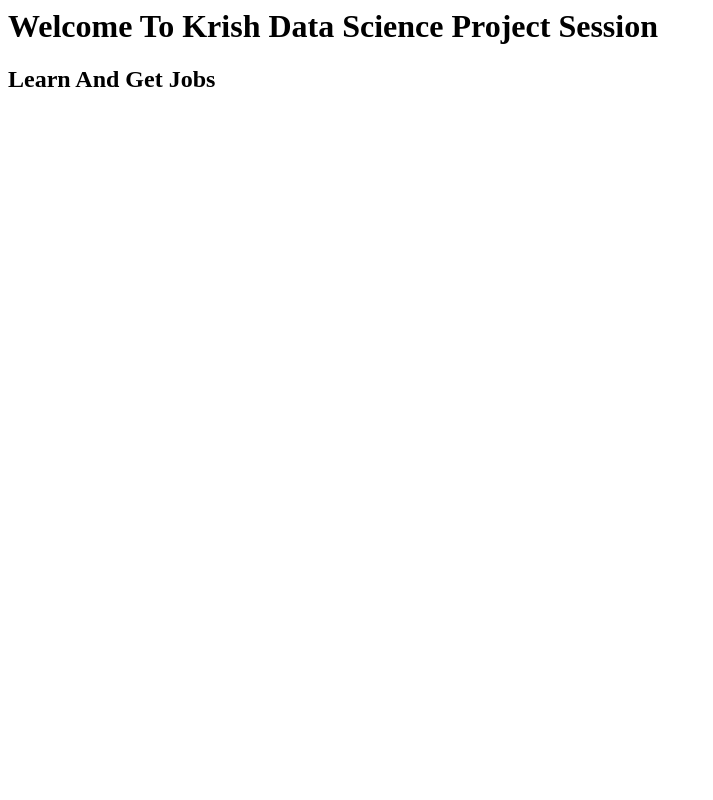
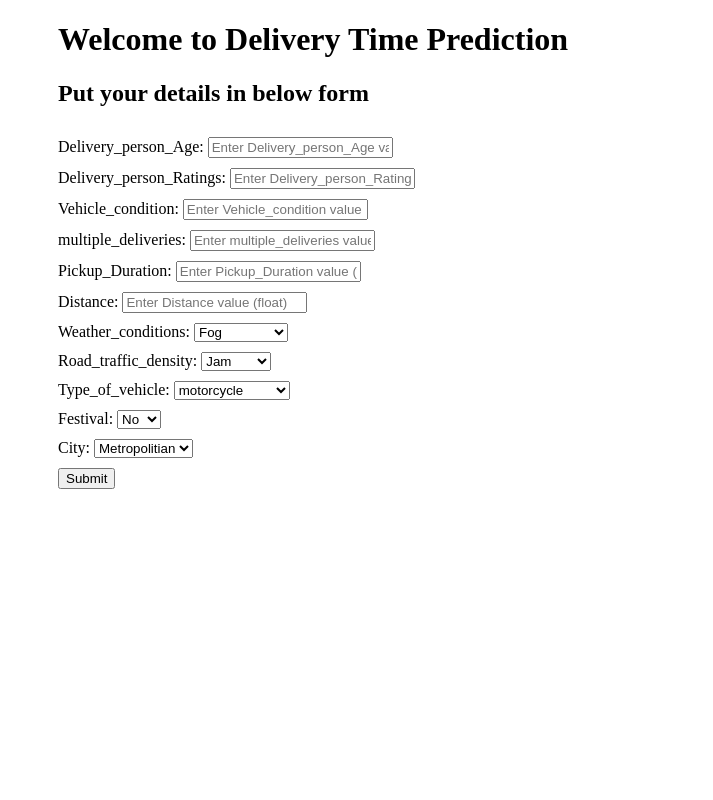
Before and after one commit to mohitnilkute013/DeliveryTimePrediction, a Flask app: template templates/index.html in a window 1280 px wide. Shown: the whole page, without its empty margins (0-713 px from the left). Run offline with Flask 3, Linux system fonts and the light colour scheme; the template is opened without the code that fills it: most values are stand-ins (such as "Sample title", 1, 10 or a date in 2020).

Commit message:
New Website

```diff
--- a/app.py
+++ b/app.py
@@ -38,6 +38,7 @@ def predict_datapoint():
         results=round(pred[0],2)
 
         return render_template('results.html',final_result=results)
+        # return jsonify({"final_result": float(results)})
 
 
 
--- a/templates/index.html
+++ b/templates/index.html
@@ -1,2 +1,131 @@
-<h1>Welcome To Krish Data Science Project Session</h1>
-<h2>Learn And Get Jobs</h2>
+<!DOCTYPE html>
+<html lang="en">
+<head>
+    <meta charset="UTF-8">
+    <meta name="viewport" content="width=device-width, initial-scale=1.0">
+    <title>Document</title>
+    <style>
+        html{
+            margin-left:50px;
+        }
+        .form-group{
+            justify-content: center;
+            padding-top: 10px;
+        }
+    </style>
+
+    <!-- <script src="https://code.jquery.com/jquery-3.6.0.min.js"></script>
+    <script>
+        $(document).ready(function() {
+            $("#myForm").submit(function(event) {
+                event.preventDefault();  // Prevent form submission
+                $.ajax({
+                    type: "POST",
+                    url: "/predict",
+                    data: $(this).serialize(),
+                    success: function(response) {
+                        $("#res").text(response.variable);
+                    },
+                    error: function(error) {
+                        console.log(error);
+                    }
+                });
+            });
+        });
+    </script> -->
+
+
+</head>
+<body>
+    <h1>Welcome to Delivery Time Prediction</h1>
+    <h2>Put your details in below form</h2>
+    <form action="{{url_for('predict_datapoint')}}" id="myForm" method="POST">
+        <div class="form-group">
+            <label for="Delivery_person_Age">Delivery_person_Age:</label>
+            <input type="text" id="Delivery_person_Age" name="Delivery_person_Age" placeholder="Enter Delivery_person_Age value (float)">
+        </div>
+
+        <div class="form-group">
+            <label for="Delivery_person_Ratings">Delivery_person_Ratings:</label>
+            <input type="text" id="Delivery_person_Ratings" name="Delivery_person_Ratings" placeholder="Enter Delivery_person_Ratings value (float)">
+        </div>
+
+        <div class="form-group">
+            <label for="Vehicle_condition">Vehicle_condition:</label>
+            <input type="text" id="Vehicle_condition" name="Vehicle_condition" placeholder="Enter Vehicle_condition value (int)">
+        </div>
+
+        <div class="form-group">
+            <label for="multiple_deliveries">multiple_deliveries:</label>
+            <input type="text" id="multiple_deliveries" name="multiple_deliveries" placeholder="Enter multiple_deliveries value (float)">
+        </div>
+
+        <div class="form-group">
+            <label for="Pickup_Duration">Pickup_Duration:</label>
+            <input type="text" id="Pickup_Duration" name="Pickup_Duration" placeholder="Enter Pickup_Duration value (float)">
+        </div>
+
+        <div class="form-group">
+            <label for="Distance">Distance:</label>
+            <input type="text" id="Distance" name="Distance" placeholder="Enter Distance value (float)">
+        </div>
+
+    <div class="form-group">
+      <label for="Weather_conditions">Weather_conditions:</label>
+      <select id="Weather_conditions" name="Weather_conditions">
+        <option value="Fog">Fog</option>
+        <option value="Stormy">Stormy</option>
+        <option value="Sandstorms">Sandstorms</option>
+        <option value="Windy">Windy</option>
+        <option value="Cloudy">Cloudy</option>
+        <option value="Sunny">Sunny</option>
+      </select>
+    </div>
+
+    <div class="form-group">
+      <label for="Road_traffic_density">Road_traffic_density:</label>
+      <select id="Road_traffic_density" name="Road_traffic_density">
+        <option value="Jam">Jam</option>
+        <option value="High">High</option>
+        <option value="Medium">Medium</option>
+        <option value="Low">Low</option>
+      </select>
+    </div>
+
+    <div class="form-group">
+      <label for="Type_of_vehicle">Type_of_vehicle:</label>
+      <select id="Type_of_vehicle" name="Type_of_vehicle">
+        <option value="motorcycle">motorcycle</option>
+        <option value="scooter">scooter</option>
+        <option value="electric_scooter">electric_scooter</option>
+        <option value="bicycle">bicycle</option>
+      </select>
+    </div>
+
+    <div class="form-group">
+      <label for="Festival">Festival:</label>
+      <select id="Festival" name="Festival">
+        <option value="No">No</option>
+        <option value="Yes">Yes</option>
+      </select>
+    </div>
+
+    <div class="form-group">
+      <label for="City">City:</label>
+      <select id="City" name="City">
+        <option value="Metropolitian">Metropolitian</option>
+        <option value="Urban">Urban</option>
+        <option value="Semi-Urban">Semi-Urban</option>
+      </select>
+    </div>
+
+    <div style="clear:both; padding-top: 10px;"></div>
+      <input type="submit" value="Submit">
+    </form>
+
+    <!-- <div id="res">
+        <h1>Result: {{final_result}}</h1>
+    </div> -->
+
+</body>
+</html>
--- a/templates/results.html
+++ b/templates/results.html
@@ -1 +1 @@
-<h1>{{final_result}}</h1>
+<h1>Result: {{final_result}}</h1>
```
